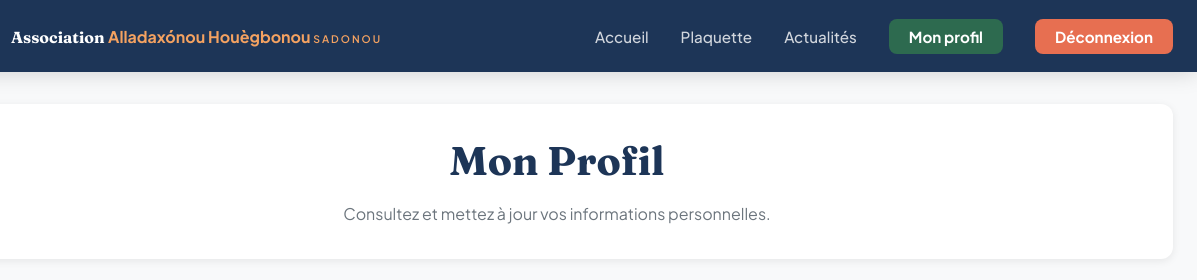
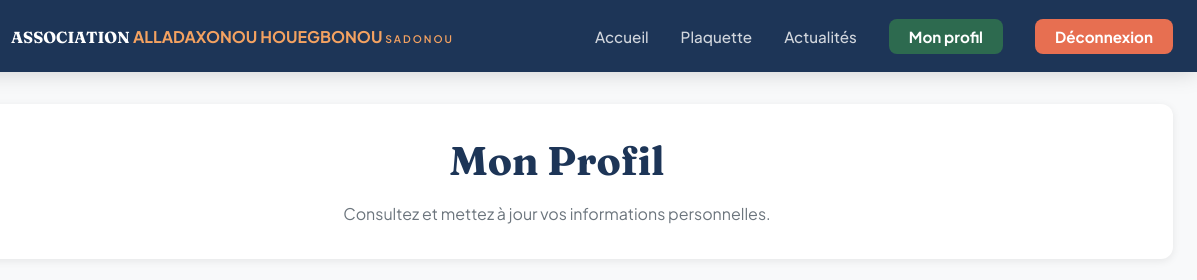
Before and after one commit to FLOREL123/-projet-sadonou, a website: page pages/user_profile.html in a window 1280 px wide. Shown: the top 280 px of the page, 83-1280 px from the left. Drawn offline with nearby package versions, Linux system fonts and the light colour scheme; sample sign-in values are in the browser's storage.

Commit message:
Update user_profile.html

```diff
--- a/pages/user_profile.html
+++ b/pages/user_profile.html
@@ -653,7 +653,7 @@
         <a href="homepage_professional_tax_services.html" class="nav-logo">
             <img src="../static/images/logo.jpg" alt="Logo Association SADONOU" />
             <div class="nav-logo-text">
-                <span class="name">Association <span>Alladaxónou Houègbonou</span></span>
+                <span class="name">ASSOCIATION <span>ALLADAXONOU HOUEGBONOU</span></span>
                 <span class="sub">SADONOU</span>
             </div>
         </a>
```
